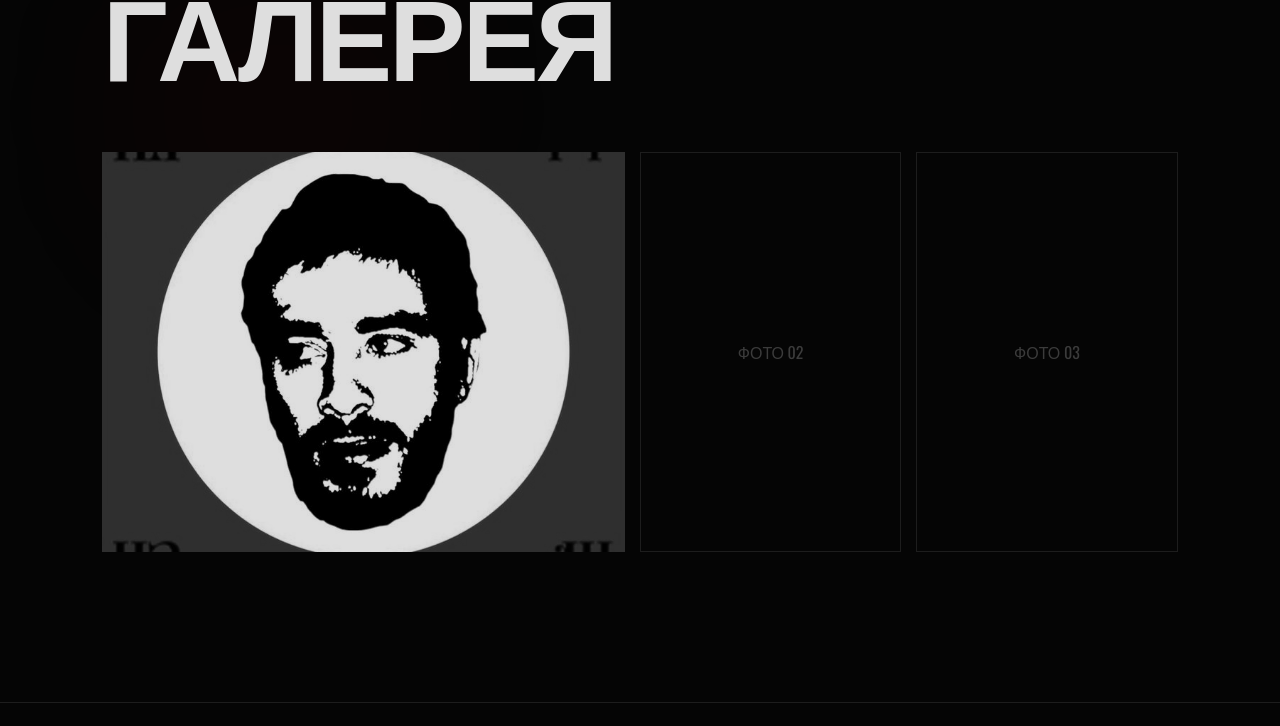
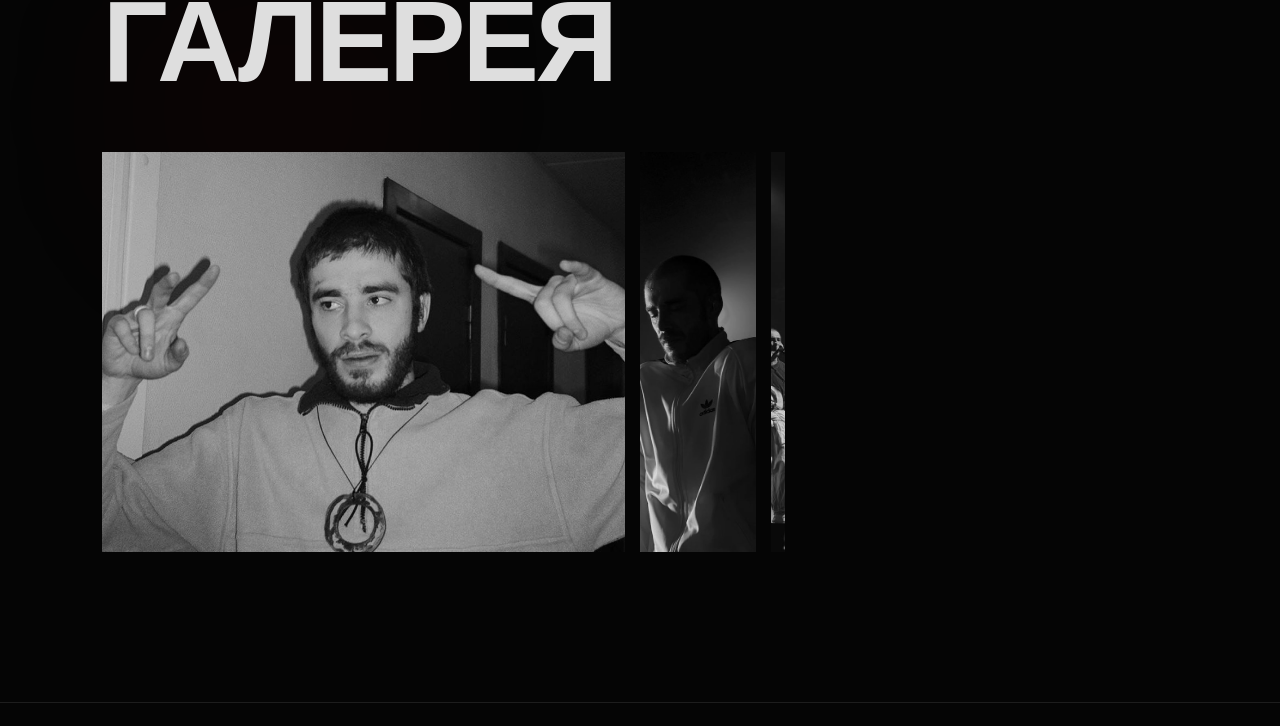
Before and after one commit to simahinakaterina93-coder/trololo, a plain HTML site: page index.html in a window 1280 px wide. Shown: the part 4836-5562 px from the top of the page. Drawn offline with nearby package versions, Linux system fonts and the light colour scheme.

Commit message:
Modify gallery images in index.html
Updated image sources and added additional images to the gallery.

```diff
--- a/index.html
+++ b/index.html
@@ -348,17 +348,25 @@
         <div class="gallery-grid">
 
           <img
-            src="images/husky-start.jpg"
+            src="images/husky1.jpg"
             alt="Хаски"
           >
 
-          <div class="gallery-placeholder">
-            ФОТО 02
-          </div>
+        <div class="gallery-grid">
 
-          <div class="gallery-placeholder">
-            ФОТО 03
-          </div>
+          <img
+            src="images/husky2.jpg"
+            alt="Хаски"
+          >
+
+
+         <div class="gallery-grid">
+
+          <img
+            src="images/husky3.jpg"
+            alt="Хаски"
+          >
+
 
         </div>
 
```
